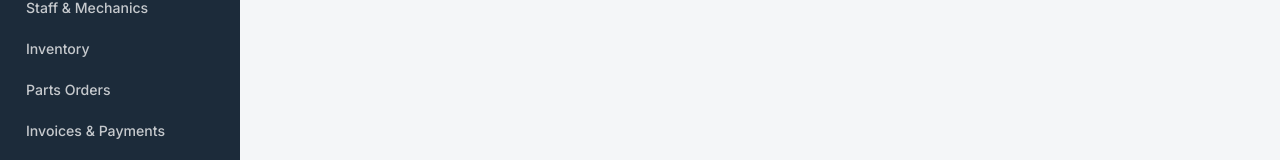
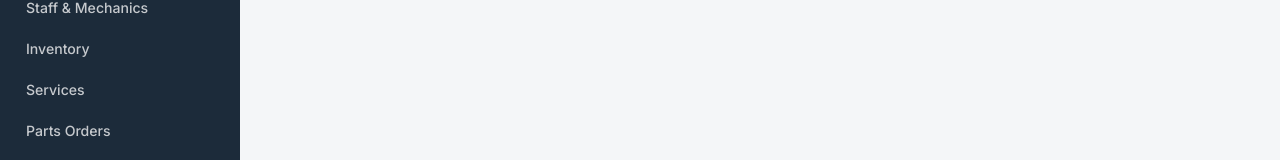
Before and after one commit to calebphiri98/GarageSystems, a React (Vite) app in the folder frontend/: page /admin in a window 1280 px wide. Shown: the part 224-384 px from the top of the page. Built offline with nearby package versions, Linux system fonts and the light colour scheme; no server answers; sample sign-in values are in the browser's storage.

Commit message:
Added the services in sidebar

```diff
--- a/frontend/src/components/Sidebar/Sidebar.jsx
+++ b/frontend/src/components/Sidebar/Sidebar.jsx
@@ -16,6 +16,7 @@ const LINKS = {
     { to: '/admin/jobs', label: 'Job Cards' },
     { to: '/admin/users', label: 'Staff & Mechanics' },
     { to: '/admin/inventory', label: 'Inventory' },
+    { to: '/admin/services', label: 'Services' },
     { to: '/admin/orders', label: 'Parts Orders' },
     { to: '/admin/invoices', label: 'Invoices & Payments' },
     { to: '/admin/audit-log', label: 'Audit Log' },
```
